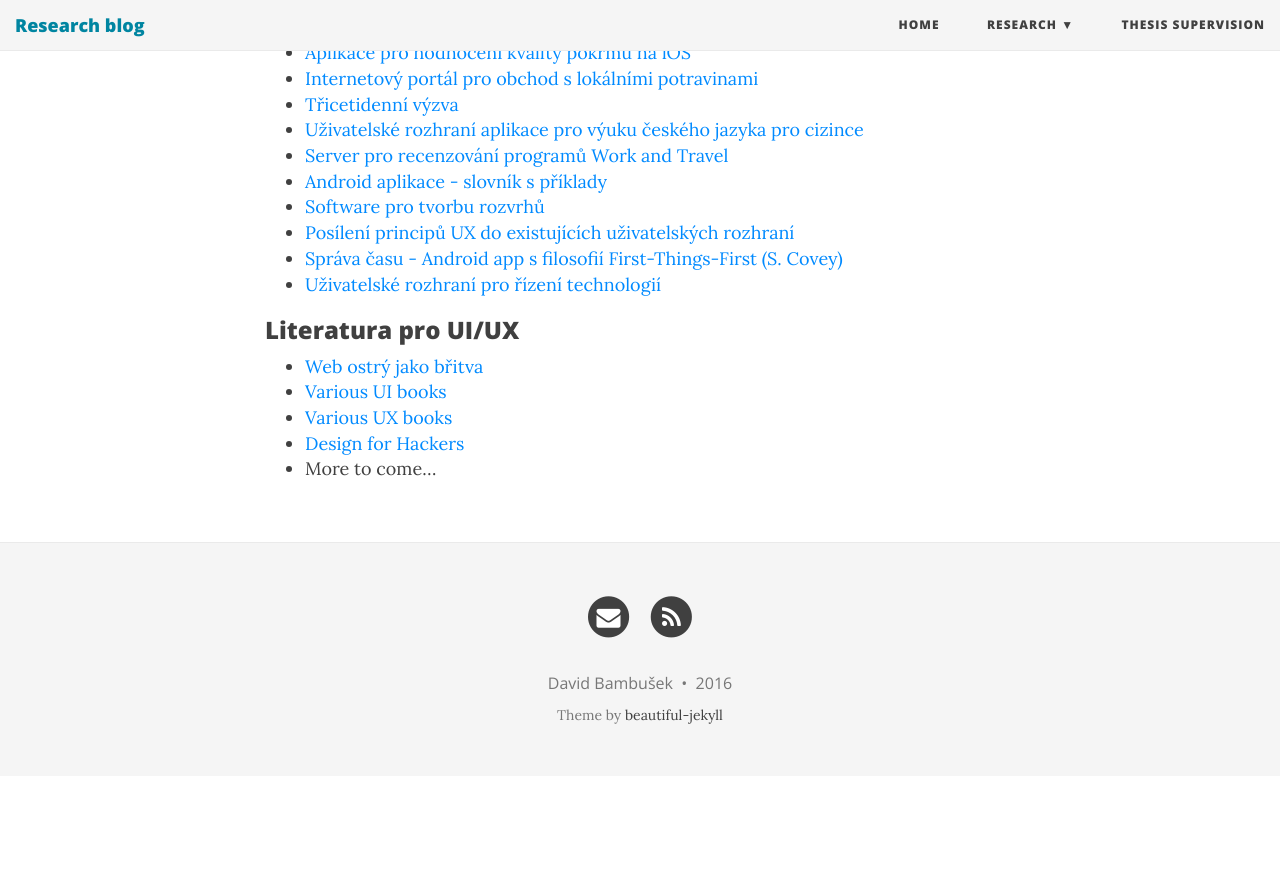
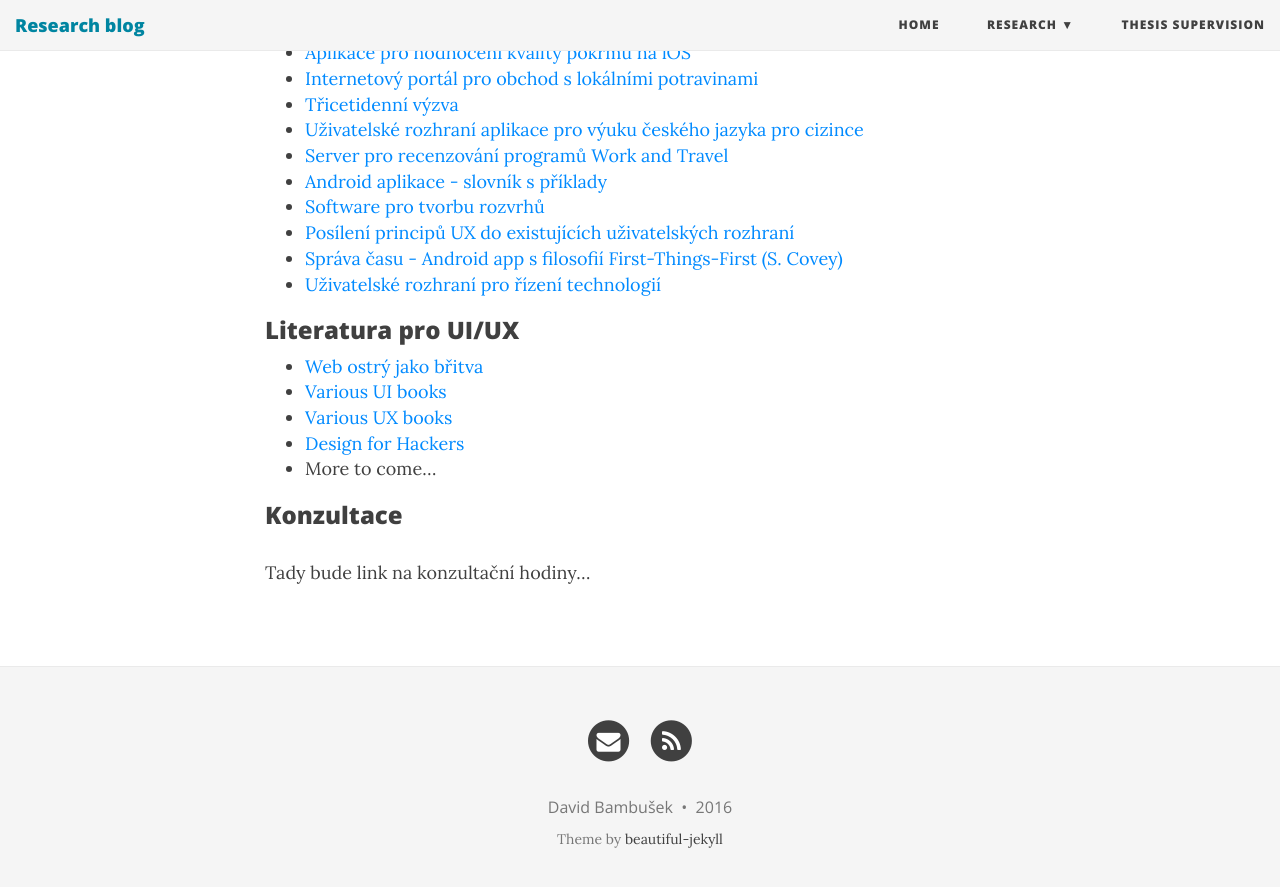
Before and after one commit to ibambusek/ibambusek.github.io, a Jekyll site: the page built from thesis.md, in a window 1280 px wide and 900 px high, scrolled down 1747 px. Shown: the top 887 px of the window. Built offline with Jekyll 4.4.1, drawn with Linux system fonts in a browser that asks for light colours; nearby versions of some CDN libraries; before the commit the page ends 2523 px from its top, so only the background shows below that.

Commit message:
Konzultace

```diff
--- a/thesis.md
+++ b/thesis.md
@@ -62,3 +62,7 @@ Vždy se podívejte na hodnocení vedoucího/oponenta a známku, ať si udělát
 - [Various UX books](http://www.adhamdannaway.com/blog/ux-design/10-must-read-ux-design-books)
 - [Design for Hackers](https://www.amazon.com/Design-Hackers-Reverse-Engineering-Beauty/dp/1119998956)
 - More to come...
+
+### Konzultace
+
+Tady bude link na konzultační hodiny...
```
